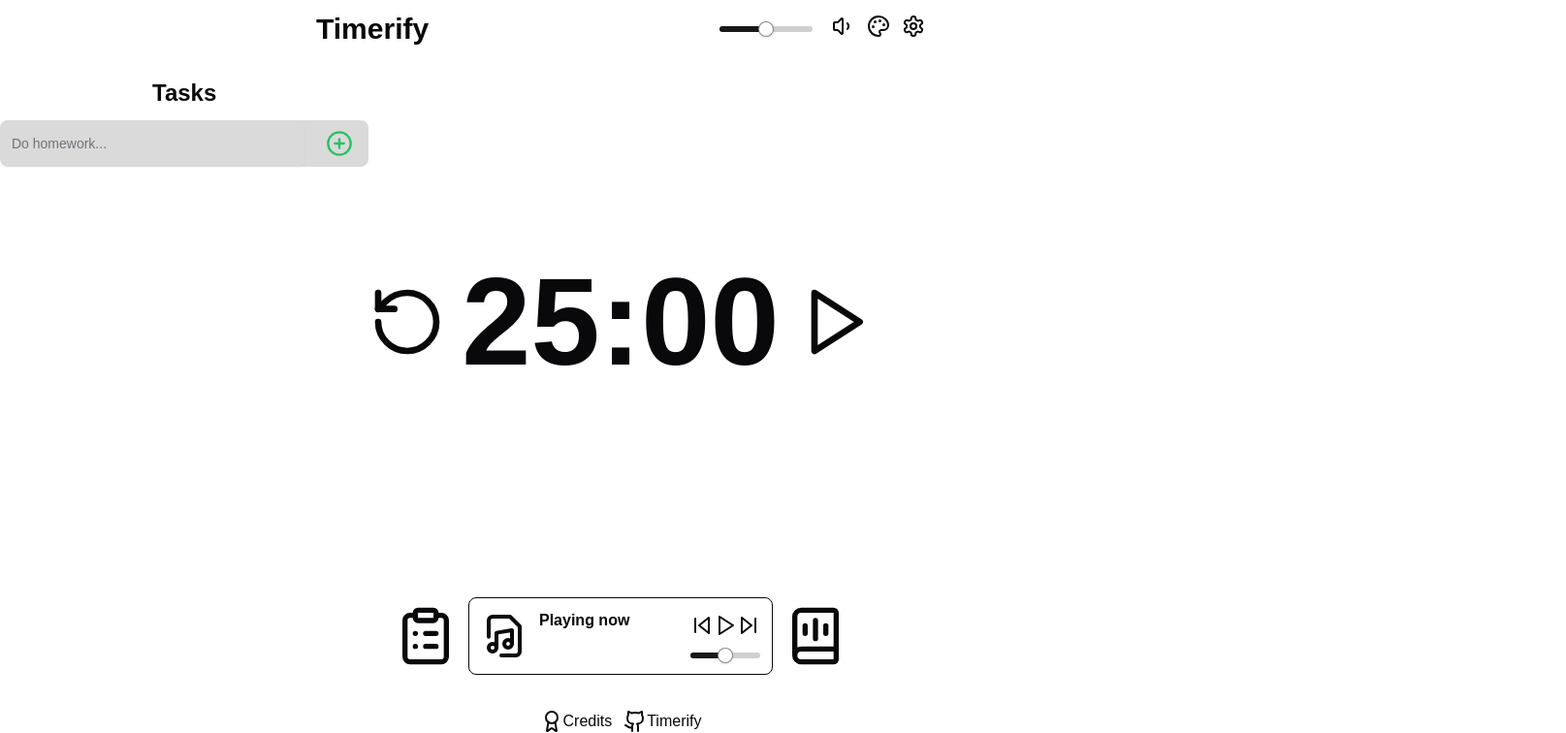
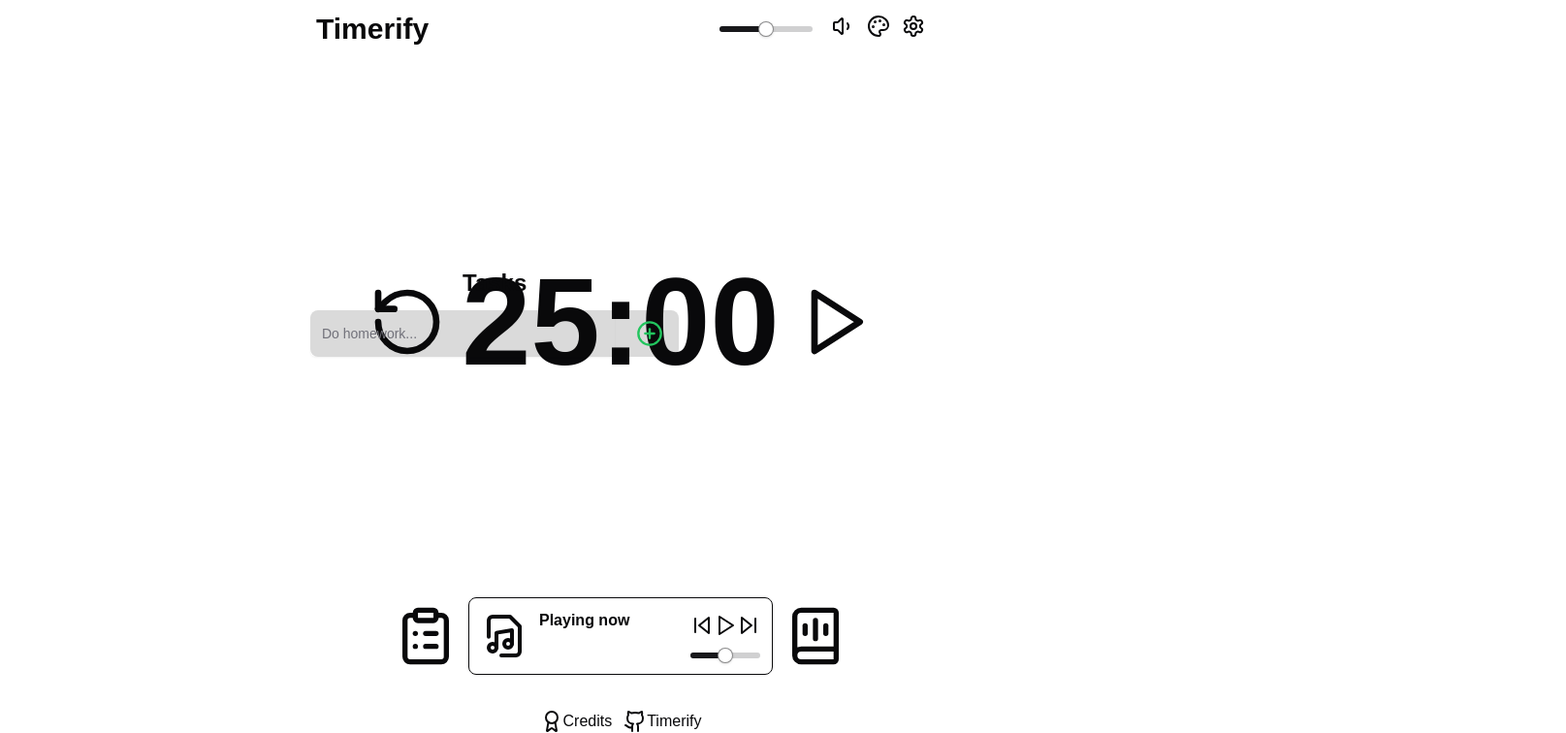
Before and after one commit to ythiago03/timerify, a Next.js app: page / in a window 1280 px wide. Both pictures are taken after a click on the button 439 px from the left and 656 px from the top of the page. Shown: the top 756 px of the page at 97% size, 1615 px wide, since content can reach past the window. Built offline with nearby package versions, Linux system fonts and the light colour scheme.

Commit message:
:lipstick: style: (page.tsx) center

```diff
--- a/src/app/page.tsx
+++ b/src/app/page.tsx
@@ -39,12 +39,16 @@ export default function Home() {
         <Header toggleTheme={toggleTheme} />
 
         <main className="grow flex ">
-          <section className={`${showTasks} flex flex-col items-center w-1/3 `}>
+          <section
+            className={`${showTasks} lg:absolute xl:relative  lg:inset-y-1/2	lg:inset-x-1/4  flex flex-col items-center lg:justify-center  xl:w-1/3`}
+          >
             <h2 className="text-2xl font-bold mt-5">Tasks</h2>
             <Tasks />
           </section>
           <Timer />
-          <section className={`${showSound} flex flex-col items-center w-1/3 `}>
+          <section
+            className={`${showSound}  lg:absolute xl:relative  lg:inset-y-1/2	lg:inset-x-1/4  flex flex-col items-center lg:justify-center  xl:w-1/3`}
+          >
             <h2 className="text-2xl font-bold mt-5">Sounds</h2>
             <SoundCards />
           </section>
```
